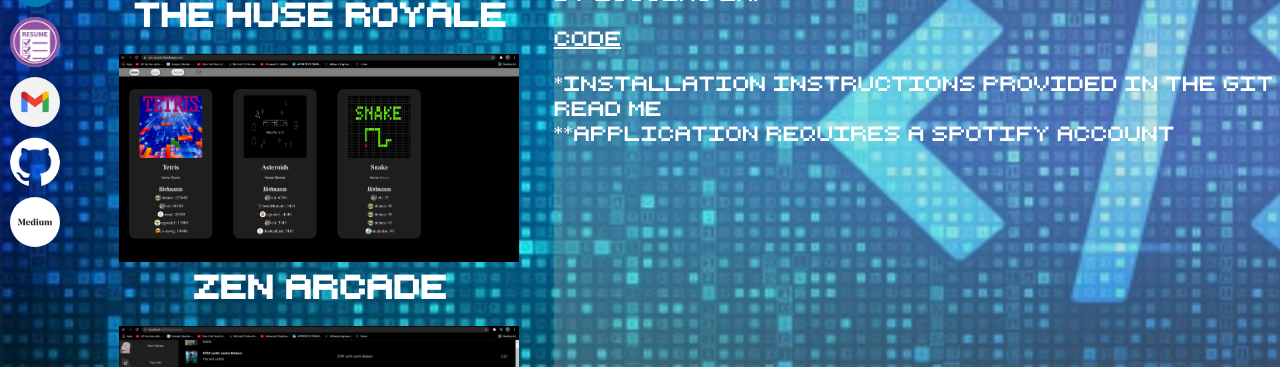
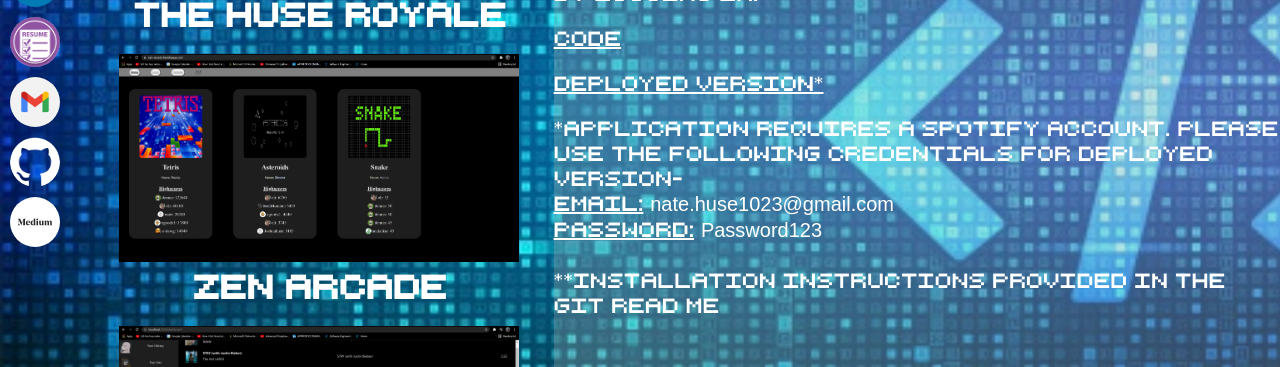
Before and after one commit to nhuse/website, a React (Create React App) app: page /#/my-work in a window 1280 px wide. Both pictures are taken after a click on the element "Spotify Clone". Shown: the part 368-735 px from the top of the page. Built offline with nearby package versions, Linux system fonts and the light colour scheme.

Commit message:
Added deployed Spotify clone URL + fixed typo

```diff
--- a/src/components/ProjectInfo.js
+++ b/src/components/ProjectInfo.js
@@ -16,7 +16,7 @@ export default function ProjectInfo({ project }) {
             </p>
             <div>
             *This application is deployed with Heroku. Please be patient while it spins up on first load. <br/> <br/>
-            **This application requires a login. Please use the provided credientials- <br/>
+            **This application requires a login. Please use the provided credentials- <br/>
             <span style={{ textDecoration: "underline white" }}>Username:</span> <span style={{fontFamily: "sans-serif"}}>guest</span><br/>
             <span style={{ textDecoration: "underline white" }}>Password:</span> <span style={{fontFamily: "sans-serif"}}>password</span>
             </div>
@@ -38,7 +38,7 @@ export default function ProjectInfo({ project }) {
             </p>
             <div>
             *This application is deployed with Heroku. Please be patient while it spins up on first load. <br/><br/>
-            **Application has optional login for full functionality. If you would like to login, please use the following credientials- <br/>
+            **Application has optional login for full functionality. If you would like to login, please use the following credentials- <br/>
             <span style={{ textDecoration: "underline white" }}>Email:</span> <span style={{fontFamily: "sans-serif"}}>guest@email.com</span><br/>
             <span style={{ textDecoration: "underline white" }}>Password:</span> <span style={{fontFamily: "sans-serif"}}>password</span>
             </div>
@@ -55,9 +55,14 @@ export default function ProjectInfo({ project }) {
             <p style={{ textDecoration: "underline white", color: "white", cursor: "pointer" }} onClick={() => window.open('https://github.com/nhuse/potato-music-player')}>
             Code
             </p>
+            <p style={{ textDecoration: "underline white", color: "white", cursor: "pointer" }} onClick={() => window.open('https://potato-music-player.vercel.app')}>
+            Deployed Version*
+            </p>
             <div>
-            *Installation instructions provided in the Git Read Me <br/>
-            **Application requires a spotify account
+            *Application requires a spotify account. Please use the following credentials for deployed version- <br/>
+            <span style={{ textDecoration: "underline white" }}>Email:</span> <span style={{fontFamily: "sans-serif"}}>nate.huse1023@gmail.com</span><br/>
+            <span style={{ textDecoration: "underline white" }}>Password:</span> <span style={{fontFamily: "sans-serif"}}>Password123</span><br/><br/>
+            **Installation instructions provided in the Git Read Me <br/>
             </div>
             </>
         )
```
